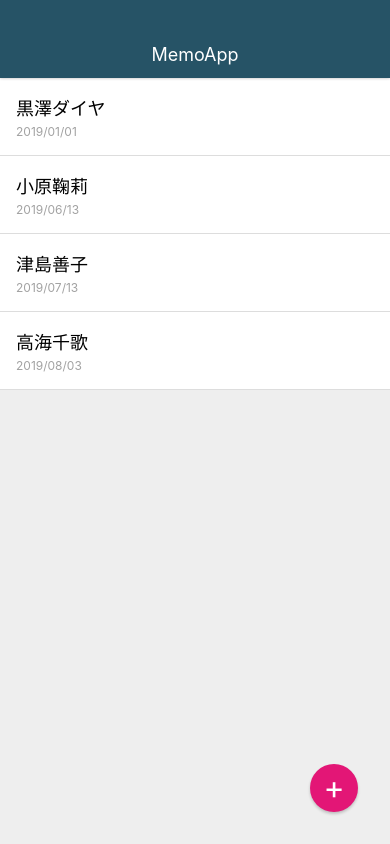
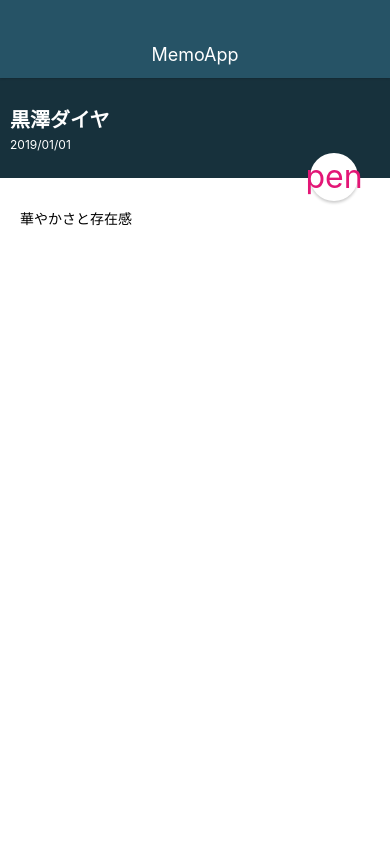
Before and after one commit to maruhachi/AwesomePj, a React Native app: screen / in a window 390 px wide. Built offline with nearby package versions, Linux system fonts and the light colour scheme.

Commit message:
進捗状況のコミット(2つめの画面)

```diff
--- a/App.js
+++ b/App.js
@@ -2,13 +2,13 @@ import React from 'react';
 import { StyleSheet, View } from 'react-native';
 
 import AppBar from './src/components/AppBar';
-import MemoListScreen from './src/screens/MemoListScreen';
+import MemoDetailScreen from './src/screens/MemoDetailScreen';
 
 export default function App() {
   return (
     <View style={styles.container}>
       <AppBar />
-      <MemoListScreen />
+      <MemoDetailScreen />
     </View>
   );
 }
--- a/src/elements/CircleButton.js
+++ b/src/elements/CircleButton.js
@@ -3,16 +3,25 @@ import { StyleSheet, View, Text } from 'react-native';
 
 class CircleButton extends React.Component {
   render() {
+    const { style, color } = this.props;
+
+    let bgColor = '#E31676';
+    let textColor = '#fff';
+
+    if (color === 'white') {
+      bgColor = '#fff';
+      textColor = '#E31676';
+    }
     return (
-      <View style={styles.memoAddButton}>
-        <Text style={styles.memoAddButtonTitle}>{this.props.children}</Text>
+      <View style={[styles.circleButton, style, { backgroundColor: bgColor }]}>
+        <Text style={[styles.circleButtonTitle, { color: textColor }]}>{this.props.children}</Text>
       </View>
     );
   }
 }
 
 const styles = StyleSheet.create({
-  memoAddButton: {
+  circleButton: {
     position: 'absolute',
     bottom: 32,
     right: 32,
@@ -27,7 +36,7 @@ const styles = StyleSheet.create({
     shadowOpacity: 0.2,
     shadowRadius: 3,
   },
-  memoAddButtonTitle: {
+  circleButtonTitle: {
     fontSize: 32,
     lineHeight: 32,
     color: '#fff',
--- /dev/null
+++ b/src/screens/MemoDetailScreen.js
@@ -0,0 +1,64 @@
+import React from 'react';
+import { StyleSheet, View, Text } from 'react-native';
+
+import CircleButton from '../elements/CircleButton';
+
+class MemoDetailScreen extends React.Component {
+  render() {
+    return (
+      <View style={styles.container}>
+        <View style={styles.memoHeader}>
+          <View>
+            <Text style={styles.memoHeaderTitle}>黒澤ダイヤ</Text>
+            <Text style={styles.memoHeaderDate}>2019/01/01</Text>
+          </View>
+        </View>
+
+        <View style={styles.memoContent}>
+          <Text>
+              華やかさと存在感
+          </Text>
+        </View>
+
+        <CircleButton color="white" style={styles.editButton}>pen</CircleButton>
+      </View>
+
+    );
+  }
+}
+
+const styles = StyleSheet.create({
+  container: {
+    flex: 1,
+    width: '100%',
+  },
+  memoHeader: {
+    height: 100,
+    backgroundColor: '#17313C',
+    justifyContent: 'center',
+    padding: 10,
+  },
+  memoHeaderTitle: {
+    fontSize: 20,
+    fontWeight: 'bold',
+    color: '#fff',
+    marginBottom: 4,
+  },
+  memoHeaderDate: {
+    fontSize: 12,
+    color: '#fff',
+  },
+  memoContent: {
+    paddingTop: 30,
+    paddingLeft: 20,
+    paddingRight: 20,
+    paddingBottom: 20,
+    backgroundColor: '#fff',
+    flex: 1,
+  },
+  editButton: {
+    top: 75,
+  },
+});
+
+export default MemoDetailScreen;
```
Also changed, not shown: .eslintrc.json.
